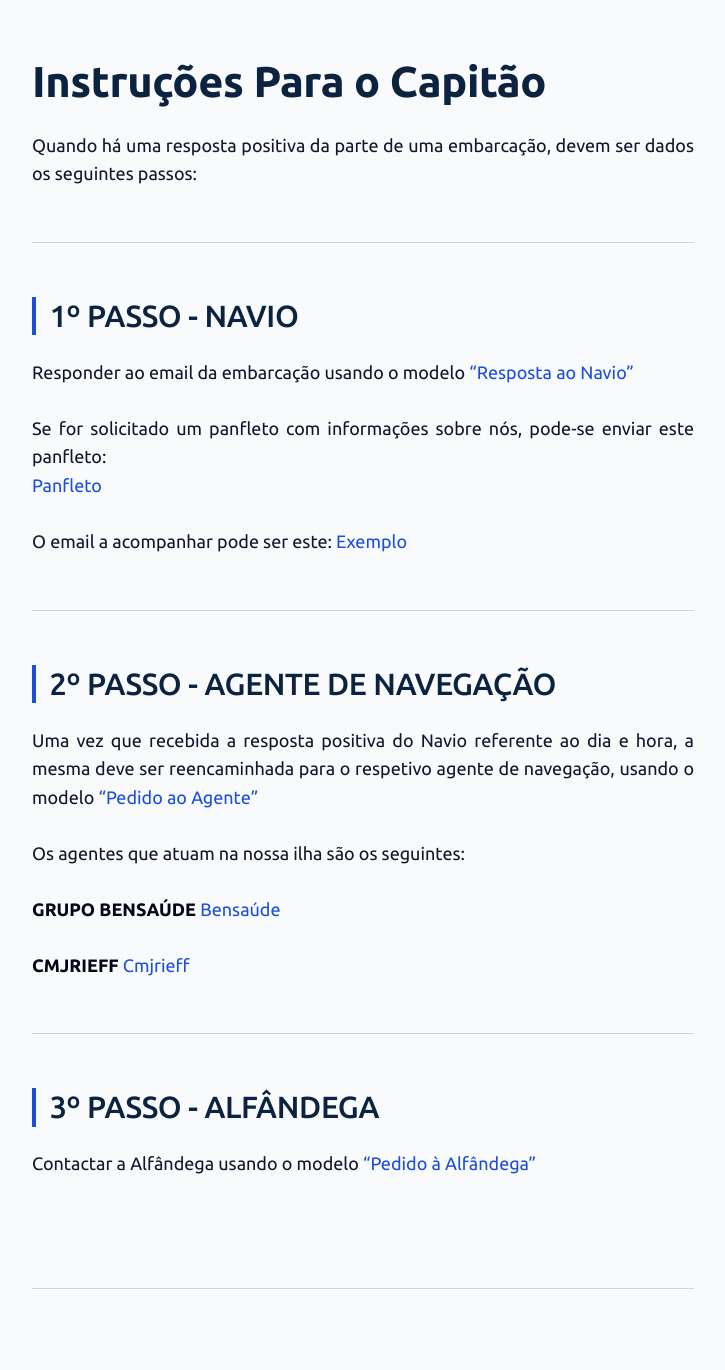
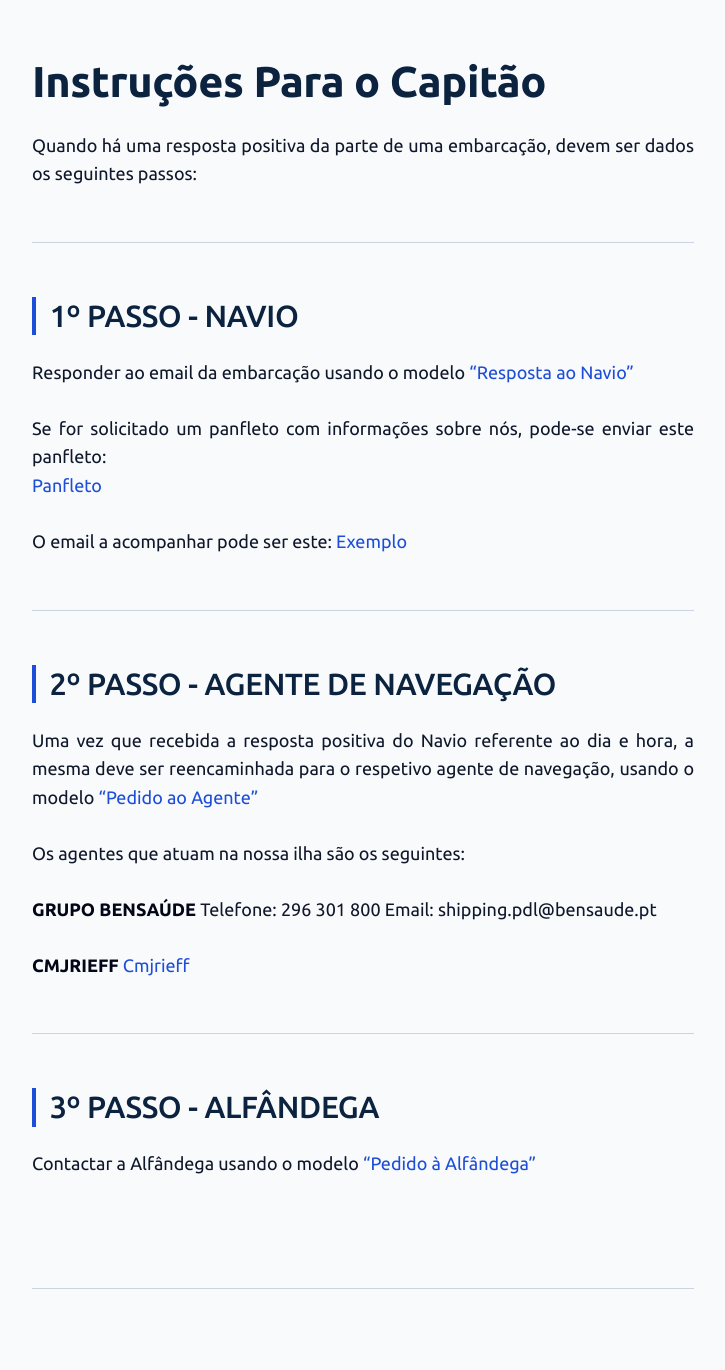
Before and after one commit to tep-pdl/tep-pdl.github.io, a Jekyll site: the page built from secretariado/capitao.md, in a window 1280 px wide. Shown: the whole page, without its empty margins (277-1002 px from the left). Built offline with Jekyll 4.4.1, drawn with Linux system fonts in a browser that asks for light colours; our own code applies the rules of GitHub Pages for plain Markdown files.

Commit message:
Update capitao.md

```diff
--- a/secretariado/capitao.md
+++ b/secretariado/capitao.md
@@ -19,7 +19,8 @@ Uma vez que recebida a resposta positiva do Navio referente ao dia e hora, a mes
 Os agentes que atuam na nossa ilha são os seguintes:
 
 **GRUPO BENSAÚDE**
-[Bensaúde](https://www.grupobensaude.pt/pt/areas-negocio/maritima-e-logistica/bensaude-agentes-de-navegacao/)
+Telefone: 296 301 800
+Email: shipping.pdl@bensaude.pt
 
 **CMJRIEFF**
 [Cmjrieff](https://www.cmjrieff.pt/en/contact-us)
```
